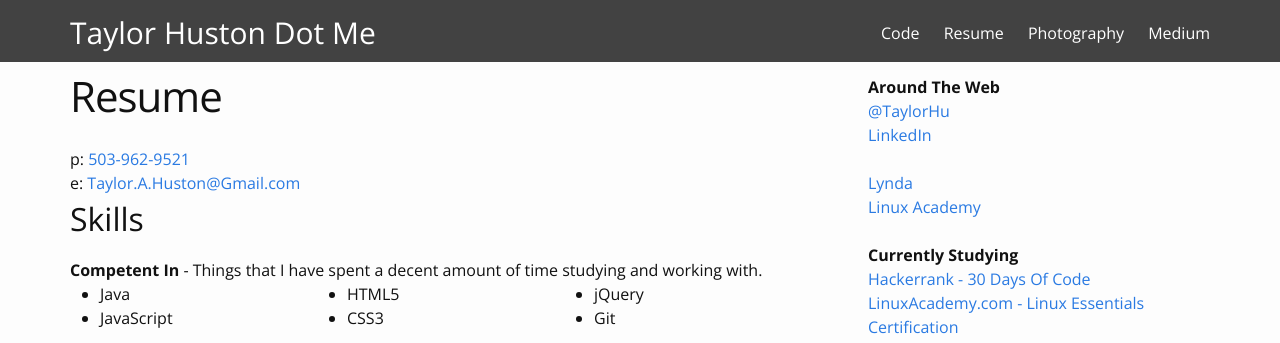
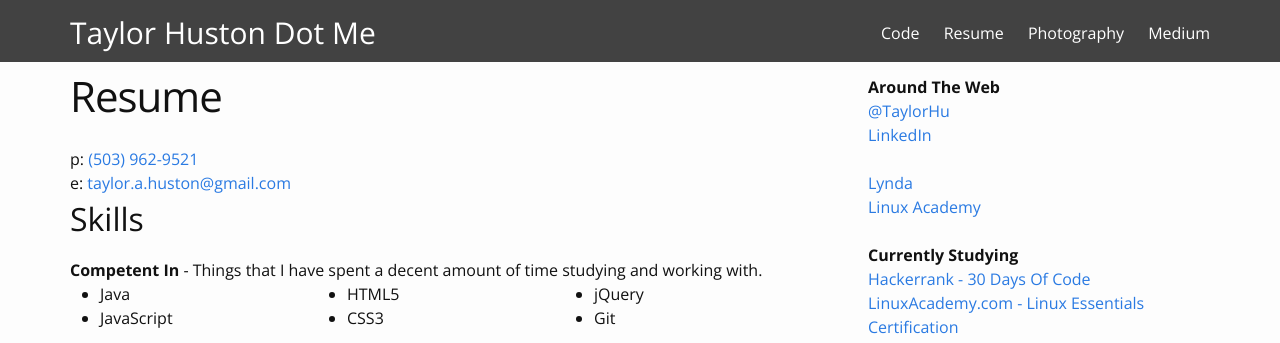
Before and after one commit to TaylorHuston/taylorhuston.github.io, a Jekyll site: the page built from resume.html, in a window 1280 px wide and 900 px high. Shown: the top 343 px of the window. Built offline with Jekyll 4.4.1, drawn with Linux system fonts in a browser that asks for light colours; some web fonts are replaced.

```diff
--- a/resume.html
+++ b/resume.html
@@ -5,8 +5,8 @@ permalink: /resume/
 ---
 
 <div id="tagline">
-  p: <a href="tel:+15039629521">503-962-9521</a>
-  <br /> e: <a href="mailto:Taylor.A.Huston@Gmail.com">Taylor.A.Huston@Gmail.com</a>
+  p: <a href="tel:+15039629521">(503) 962-9521</a>
+  <br /> e: <a href="mailto:Taylor.A.Huston@Gmail.com">taylor.a.huston@gmail.com</a>
 </div>
 
 <div id="Skills">
```
